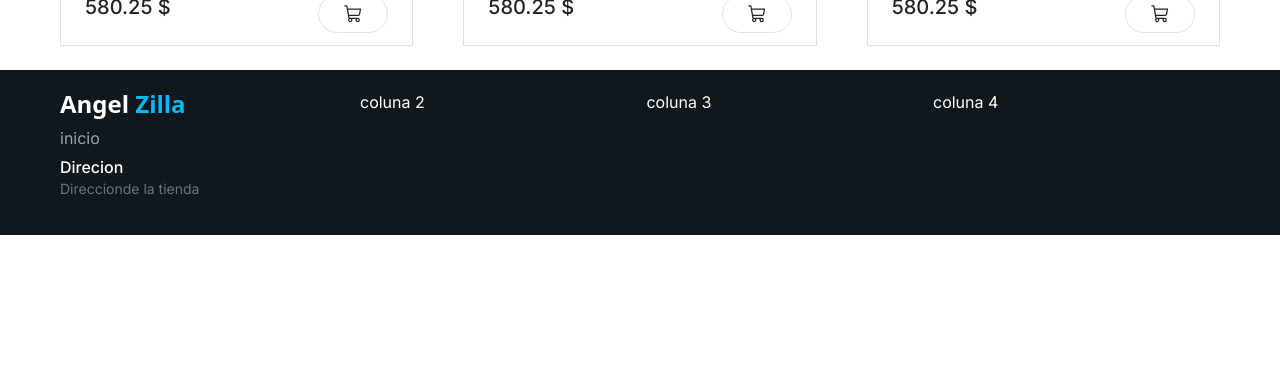
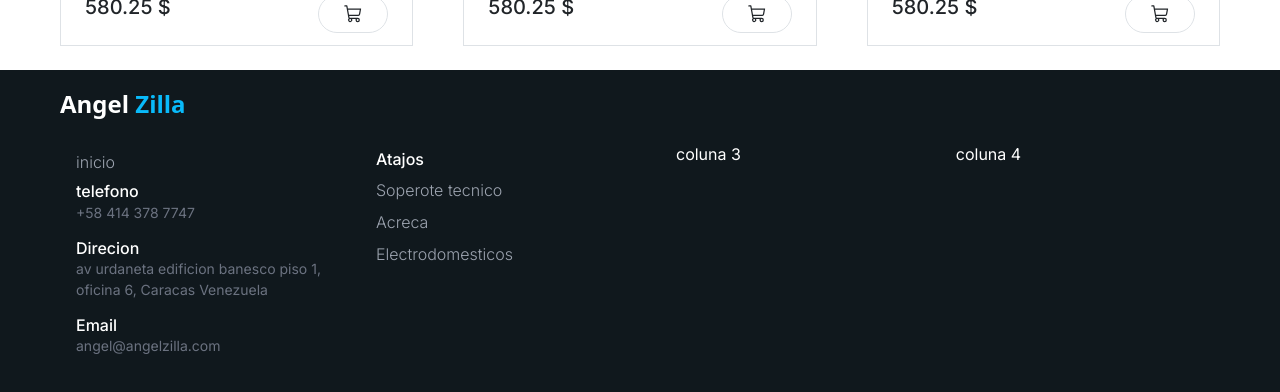
Before and after one commit to angeleesc/az-market-zilla-template, a Next.js app: page / in a window 1280 px wide. Shown: the part 2886-3278 px from the top of the page. Before the commit the page ends 3121 px from the top, so only its background shows below. Built offline with nearby package versions, Linux system fonts and the light colour scheme.

Commit message:
maqutacion del footer

```diff
--- a/components/footer/Footer.jsx
+++ b/components/footer/Footer.jsx
@@ -6,14 +6,12 @@ export default function Footer() {
         <footer className={`
         px-[60px] py-[20px]
          bg-theme-darck
-          flex flex-wrap
-          justify-center
-          md:justify-start
+          flex fl
           [&_ul]:p-0
             [&_a]:text-gray-400
                 [&_a]:no-underline
-                [&_a]:hover:text-theme-primary
                 [&_a]:text-14px
+                [&_a]:font-light
                 [&_a]:transition-colors
                 [&_p]:text-gray-500
                 [&_p]:text-[14px]
@@ -23,28 +21,60 @@ export default function Footer() {
                 [&_6]:text-white
                 [&_h6]:m-0
         `}>
-            <div className='max-w-[300px] min-w-[200px] grow text-white '>
-                <h3 class="text-white font-sans text-[24px] font-bold">Angel <span class="text-theme-primary">Zilla</span></h3>
+
+            <div className='w-full flex flex-wrap justify-center md:justify-start' >
+                <h3 class="text-white font-sans text-[24px] font-bold w-full">Angel <span class="text-theme-primary">Zilla</span></h3>
+                <div className='max-w-[300px] min-w-[200px] grow text-white p-3'>
                     <ul>
                         <li>
-                        <Link href={"/"}>
+                            <Link href={"/"} className='hover:text-theme-primary'>
                                 inicio
                             </Link>
                         </li>
                         <li>
+                            <h6>telefono</h6>
+                            <p>+58 414 378 7747</p>
+                        </li>
+                        <li>
                             <h6>Direcion</h6>
-                        <p>Direccionde la tienda</p>
+                            <p>av urdaneta edificion banesco piso 1, oficina 6, Caracas Venezuela</p>
+                        </li>
+                        <li>
+                            <h6>Email</h6>
+                            <p>angel@angelzilla.com</p>
                         </li>
                     </ul>
                 </div>
-            <div className='max-w-[300px] min-w-[200px] grow text-white '>
-                coluna 2
+                <div className='max-w-[300px] min-w-[200px] grow text-white p-3'>
+                    <ul>
+                        <li>
+                            <h6 className='relative '>
+                                Atajos
+                            </h6>
+                        </li>
+                        <li>
+                            <Link href={"/"} className='hover:text-theme-primary'>
+                                Soperote tecnico
+                            </Link>
+                        </li>
+                        <li>
+                            <Link href={"/"} className='hover:text-theme-primary'>
+                                Acreca
+                            </Link>
+                        </li>
+                        <li>
+                            <Link href={"/"} className='hover:text-theme-primary'>
+                                Electrodomesticos
+                            </Link>
+                        </li>
+                    </ul>
                 </div>
-            <div className='max-w-[300px] min-w-[200px] grow text-white '>
+                <div className='max-w-[300px] min-w-[200px] grow text-white p-3'>
                     coluna 3
                 </div>
-            <div className='max-w-[300px] min-w-[200px] grow text-white '>
+                <div className='max-w-[300px] min-w-[200px] grow text-white p-3'>
                     coluna 4
+                </div>
             </div>
         </footer>
     )
```
Lines whose indentation alone changed are shown as unchanged.
